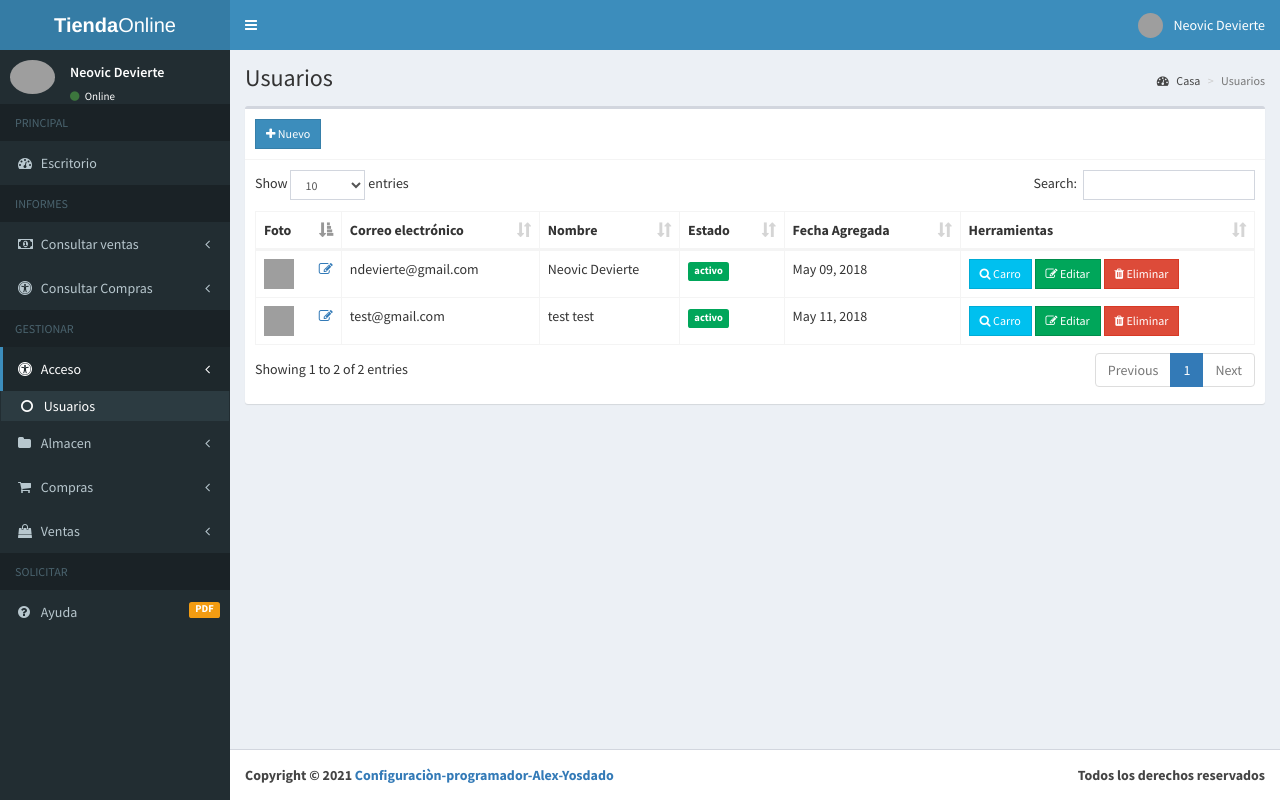
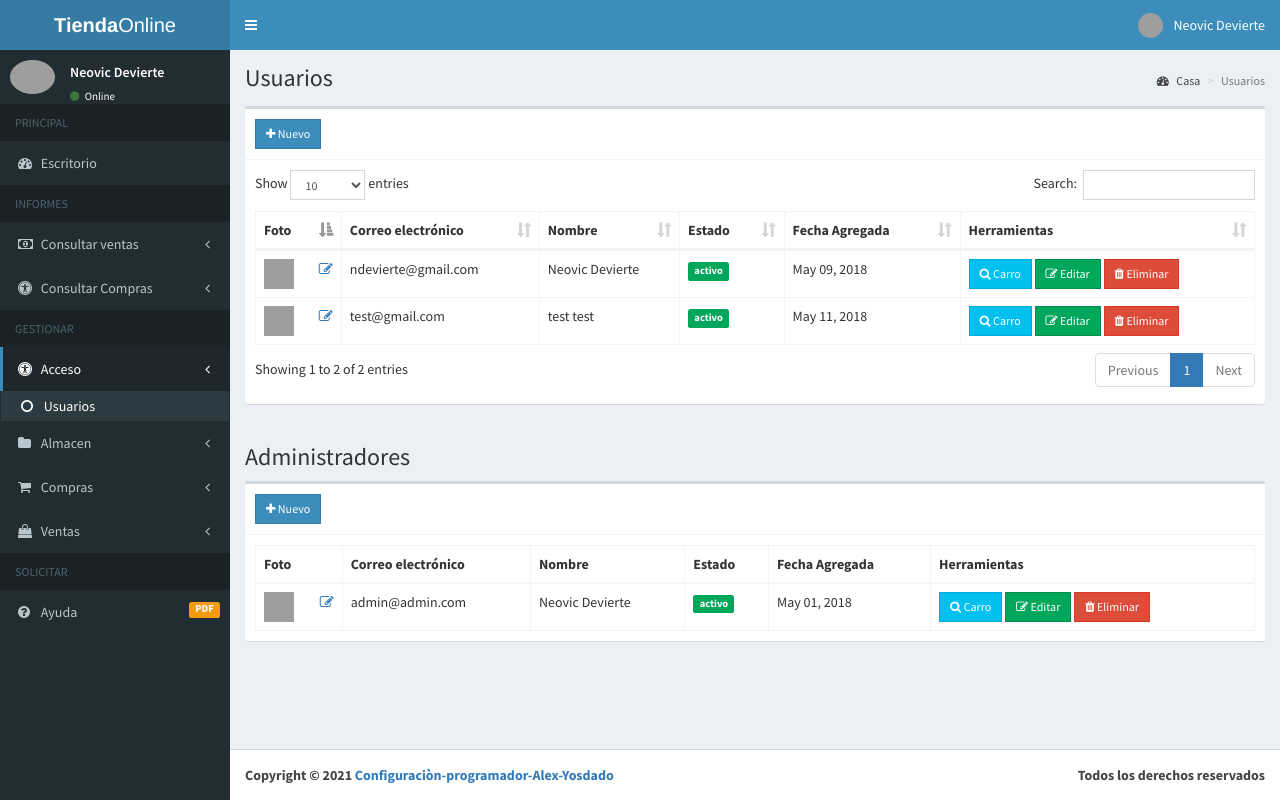
Before and after one commit to SamuelMer18/E-CommercePHP, a PHP site: page /ecommerce/admin/users.php in a window 1280 px wide. Run offline with PHP 8.4, Linux system fonts and the light colour scheme; a user stored in the database is signed in; data comes from the database, SQL or seed files in the repository; some libraries are stand-ins or nearby versions; grey boxes are pictures that could not be loaded.

Commit message:
selector de usuario y admin y formulario de admin

```diff
--- a/admin/includes/users_modal.php
+++ b/admin/includes/users_modal.php
@@ -49,6 +49,16 @@
 
                     <div class="col-sm-9">
                       <input type="text" class="form-control" id="contact" name="contact">
+                    </div>
+                </div>
+                <div class="form-group">
+                    <label for="contact" class="col-sm-3 control-label">Tipo Usuario</label>
+                    //agrege el select para el tipo de usuario 3/1/23
+                    <div class="col-sm-9">
+                      <select class="form-control" name="type">
+                        <option value="admin">Administrador</option>
+                        <option value="user">Usuario</option>
+                      </select>
                     </div>
                 </div>
                 <div class="form-group">
@@ -120,6 +130,16 @@
 
                     <div class="col-sm-9">
                       <input type="text" class="form-control" id="edit_contact" name="contact">
+                    </div>
+                </div>
+                <div class="form-group">
+                    <label for="contact" class="col-sm-3 control-label">Tipo Usuario</label>
+<!--                     //agrege el select para el tipo de usuario 3/1/23
+ -->                    <div class="col-sm-9">
+                      <select class="form-control" name="type">
+                        <option value="admin">Administrador</option>
+                        <option value="user">Usuario</option>
+                      </select>
                     </div>
                 </div>
             </div>
--- a/admin/users.php
+++ b/admin/users.php
@@ -43,6 +43,7 @@
           unset($_SESSION['Éxito']);
         }
       ?>
+
       <div class="row">
         <div class="col-xs-12">
           <div class="box">
@@ -65,7 +66,75 @@
 
                     try{
                       $stmt = $conn->prepare("SELECT * FROM users WHERE type=:type");
-                      $stmt->execute(['type'=>0]);
+                      $stmt->execute( ['type'=>0]);
+                      foreach($stmt as $row){
+                        $image = (!empty($row['photo'])) ? '../images/'.$row['photo'] : '../images/profile.jpg';
+                        $status = ($row['status']) ? '<span class="label label-success">active</span>' : '<span class="label label-danger">not verified</span>';
+                        $active = (!$row['status']) ? '<span class="pull-right"><a href="#activate" class="status" data-toggle="modal" data-id="'.$row['id'].'"><i class="fa fa-check-square-o"></i></a></span>' : '';
+                                              $status = ($row['status']) ? '<span class="label label-success">activo</span>' : '<span class="label label-danger">No Activo</span>';
+
+                        echo "
+                          <tr>
+                            <td>
+                              <img src='".$image."' height='30px' width='30px'>
+                              <span class='pull-right'><a href='#edit_photo' class='photo' data-toggle='modal' data-id='".$row['id']."'><i class='fa fa-edit'></i></a></span>
+                            </td>
+                            <td>".$row['email']."</td>
+                            <td>".$row['firstname'].' '.$row['lastname']."</td>
+                            <td>
+                              ".$status."
+                              ".$active."
+
+
+                            </td>
+                            <td>".date('M d, Y', strtotime($row['created_on']))."</td>
+                            <td>
+                              <a href='cart.php?user=".$row['id']."' class='btn btn-info btn-sm btn-flat'><i class='fa fa-search'></i> Carro</a>
+                              <button class='btn btn-success btn-sm edit btn-flat' data-id='".$row['id']."'><i class='fa fa-edit'></i> Editar</button>
+                              <button class='btn btn-danger btn-sm delete btn-flat' data-id='".$row['id']."'><i class='fa fa-trash'></i> Eliminar</button>
+                            </td>
+                          </tr>
+                        ";
+                      }
+                    }
+                    catch(PDOException $e){
+                      echo $e->getMessage();
+                    }
+
+                    $pdo->close();
+                  ?>
+                </tbody>
+              </table>
+            </div>
+          </div>
+        </div>
+      </div>
+      <h3>
+        Administradores
+      </h3>
+      <div class="row">
+        <div class="col-xs-12">
+          <div class="box">
+            <div class="box-header with-border">
+              <a href="#addnew" data-toggle="modal" class="btn btn-primary btn-sm btn-flat"><i class="fa fa-plus"></i> Nuevo</a>
+            </div>
+            <div class="box-body">
+              <table id="example1" class="table table-bordered">
+                <thead>
+                  <th>Foto</th>
+                  <th>Correo electrónico</th>
+                  <th>Nombre</th>
+                  <th>Estado</th>
+                  <th>Fecha Agregada</th>
+                  <th>Herramientas</th>
+                </thead>
+                <tbody>
+                  <?php
+                    $conn = $pdo->open();
+
+                    try{
+                      $stmt = $conn->prepare("SELECT * FROM users WHERE type=:type");
+                      $stmt->execute( ['type'=>1]);
                       foreach($stmt as $row){
                         $image = (!empty($row['photo'])) ? '../images/'.$row['photo'] : '../images/profile.jpg';
                         $status = ($row['status']) ? '<span class="label label-success">active</span>' : '<span class="label label-danger">not verified</span>';
--- a/admin/users_add.php
+++ b/admin/users_add.php
@@ -8,7 +8,8 @@
 		$password = $_POST['password'];
 		$address = $_POST['address'];
 		$contact = $_POST['contact'];
-
+		//agregar el tipo de usuario
+		$type = $_POST['type'];
 		$conn = $pdo->open();
 
 		$stmt = $conn->prepare("SELECT *, COUNT(*) AS numrows FROM users WHERE email=:email");
--- a/admin/users_edit.php
+++ b/admin/users_edit.php
@@ -9,6 +9,7 @@
 		$password = $_POST['password'];
 		$address = $_POST['address'];
 		$contact = $_POST['contact'];
+		$type = ($_POST['type'] == 'admin') ? 1 : 0;
 
 		$conn = $pdo->open();
 		$stmt = $conn->prepare("SELECT * FROM users WHERE id=:id");
@@ -23,8 +24,8 @@
 		}
 
 		try{
-			$stmt = $conn->prepare("UPDATE users SET email=:email, password=:password, firstname=:firstname, lastname=:lastname, address=:address, contact_info=:contact WHERE id=:id");
-			$stmt->execute(['email'=>$email, 'password'=>$password, 'firstname'=>$firstname, 'lastname'=>$lastname, 'address'=>$address, 'contact'=>$contact, 'id'=>$id]);
+			$stmt = $conn->prepare("UPDATE users SET email=:email, password=:password, firstname=:firstname, lastname=:lastname, address=:address, contact_info=:contact, type=:type WHERE id=:id");
+			$stmt->execute(['email'=>$email, 'password'=>$password, 'firstname'=>$firstname, 'lastname'=>$lastname, 'address'=>$address, 'contact'=>$contact, 'id'=>$id, 'type'=>$type]);
 			$_SESSION['Éxito'] = 'Usuario actualizado con éxito';
 
 		}
--- a/index.php
+++ b/index.php
@@ -52,14 +52,15 @@
 		                  <span class="fa fa-angle-right"></span>
 		                </a>
 		            </div>
-		            <h2>Los Mejores Productos:</h2>
+
+		            <h2>Nuestros Productos:</h2>
 		       		<?php
 		       			$month = date('m');
 		       			$conn = $pdo->open();
 
 		       			try{
 		       			 	$inc = 3;
-						    $stmt = $conn->prepare("SELECT *, SUM(quantity) AS total_qty FROM details LEFT JOIN sales ON sales.id=details.sales_id LEFT JOIN products ON products.id=details.product_id WHERE MONTH(sales_date) = '$month' GROUP BY details.product_id ORDER BY total_qty DESC LIMIT 6");
+						    $stmt = $conn->prepare("SELECT * FROM products");
 						    $stmt->execute();
 						    foreach ($stmt as $row) {
 						    	$image = (!empty($row['photo'])) ? 'images/'.$row['photo'] : 'images/noimage.jpg';
```
